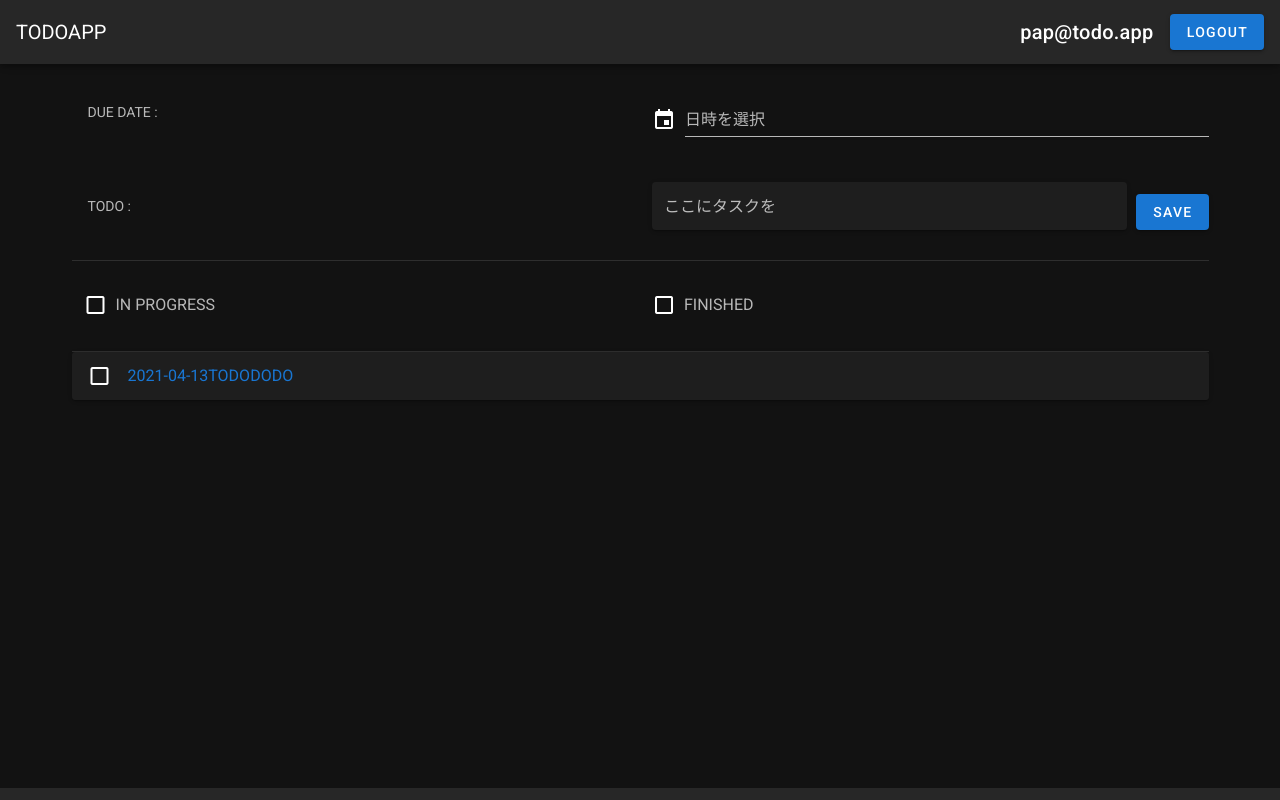
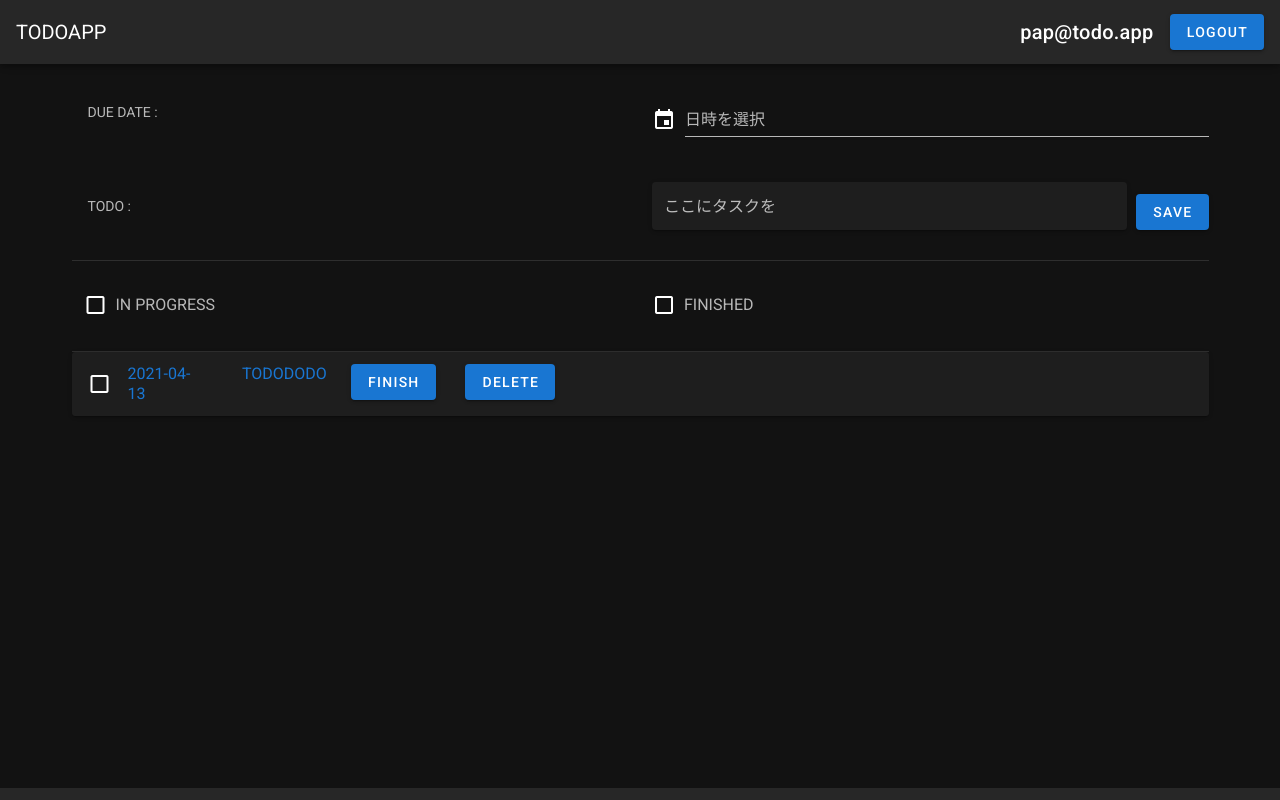
Before and after one commit to sheepapvv/todoapp, a Nuxt app: page / in a window 1280 px wide. Built offline with nearby package versions, Linux system fonts and the light colour scheme.

Commit message:
タスクのなかにボタン追加

```diff
--- a/pages/index.vue
+++ b/pages/index.vue
@@ -91,11 +91,28 @@
                 :color="task.done && 'grey' || 'primary'"
               >
                 <template v-slot:label>
+                  <v-row>
+                    <v-col>
+                    <div
+                    :class="task.done && 'grey--text' || 'primary--text'"
+                    class="ml-4"
+                    v-text="task.date"
+                  ></div></v-col>
+                    <v-col>
                   <div
                     :class="task.done && 'grey--text' || 'primary--text'"
                     class="ml-4"
-                    v-text="task.date + task.text"
-                  ></div>
+                    v-text="task.text"
+                  ></div></v-col>
+                  <v-col>
+                    <v-btn color="primary"
+                   @click="finished"
+            >FINISH</v-btn></v-col>
+            <v-col>
+            <v-btn color="primary"
+                   @click="deleteTodo"
+            >DELETE</v-btn></v-col>
+                  </v-row>
                 </template>
               </v-checkbox>
             </v-list-item-action>
```
